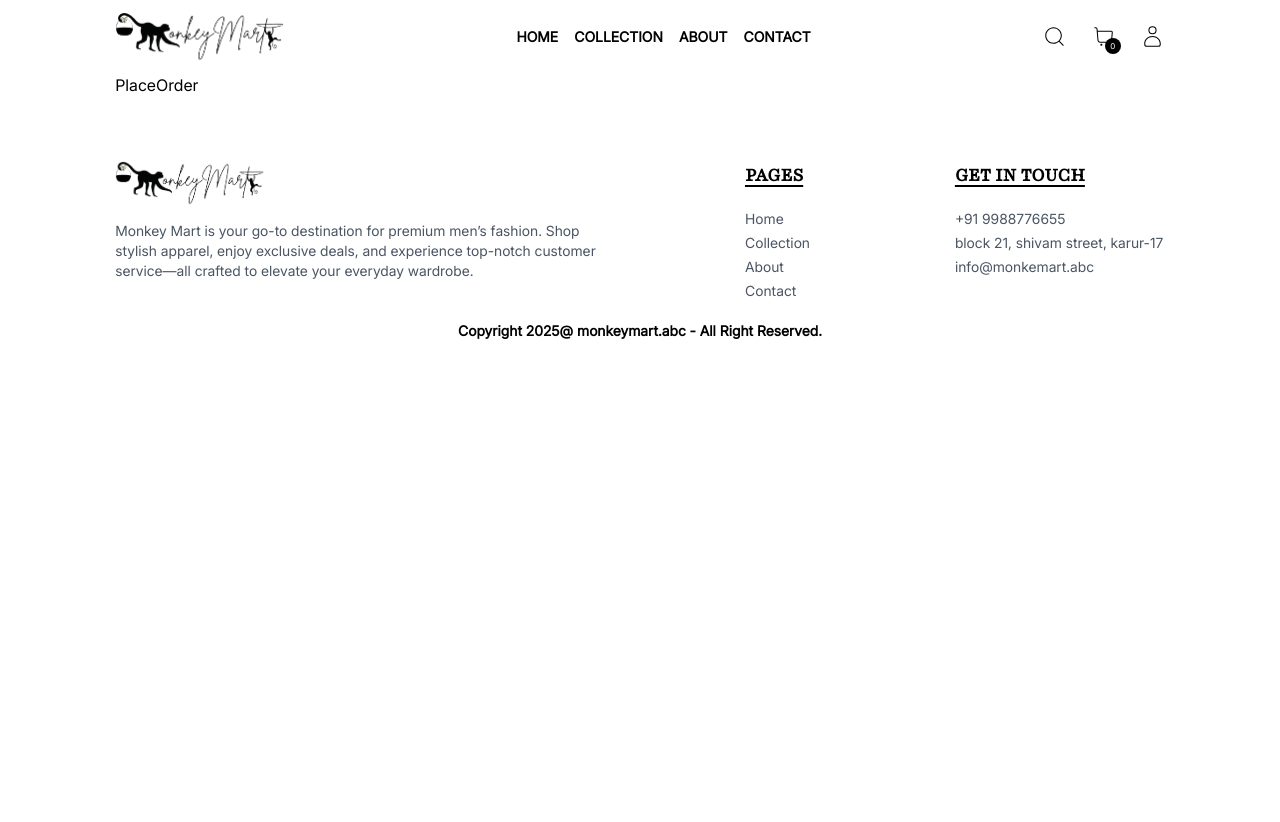
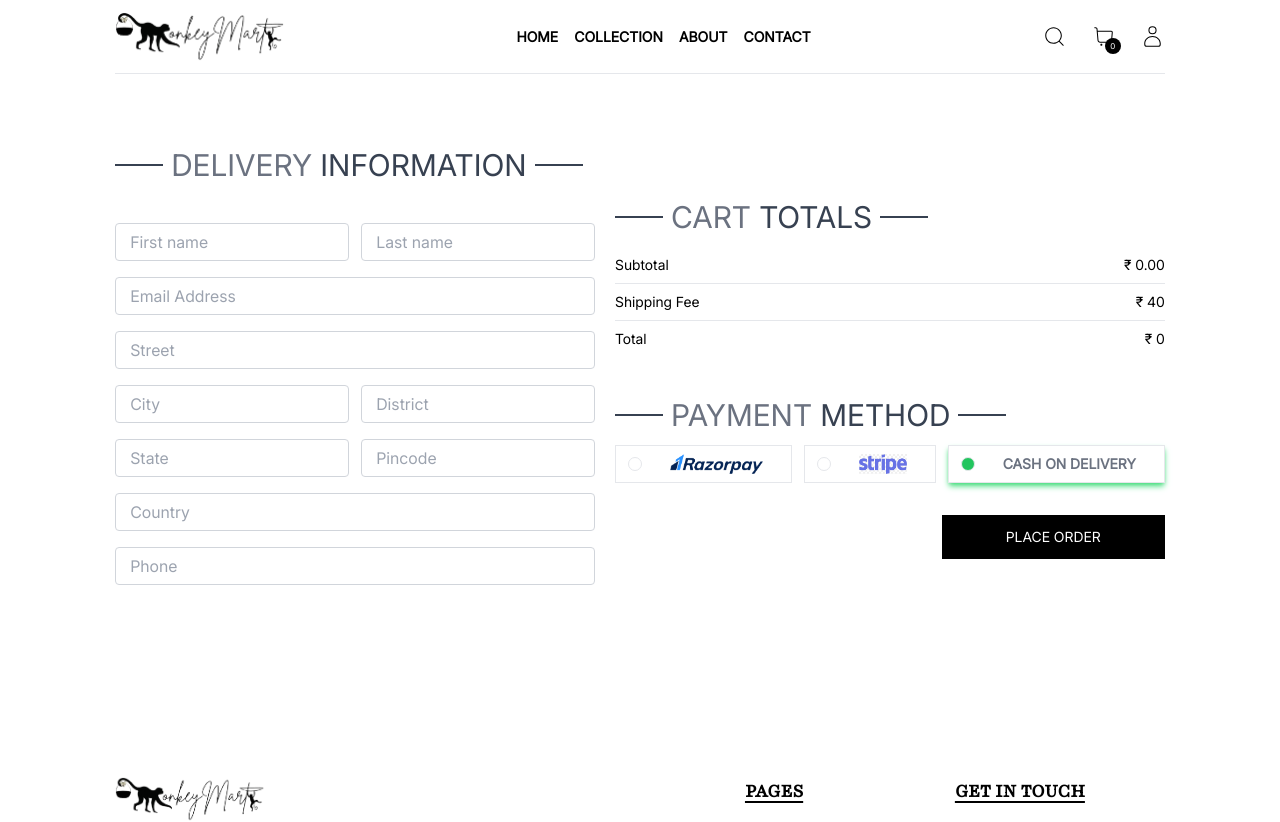
Before and after one commit to LivinkumarS/MonkeyMart, a React (Vite) app in the folder monkeymart-frontend/: page /place-order in a window 1280 px wide. Shown: the top 822 px of the page. Before the commit the page ends 800 px from the top, so only its background shows below. Built offline with nearby package versions, Linux system fonts and the light colour scheme.

Commit message:
Place order page

```diff
--- a/monkeymart-frontend/src/components/Titile.jsx
+++ b/monkeymart-frontend/src/components/Titile.jsx
@@ -5,8 +5,8 @@
     <div className="inline-flex gap-2 items-center mb-3 text-lg sm:text-3xl">
       <p className="w-8 sm:w-12 h-[1px] sm:h-[2px] bg-gray-700"></p>
       <p className="text-gray-500">
-        {text1}
-        <span className="text-gray-700 font-medium">{text2}</span>
+        {text1.trim()}{" "}
+        <span className="text-gray-700 font-medium">{text2.trim()}</span>
       </p>
       <p className="w-8 sm:w-12 h-[1px] sm:h-[2px] bg-gray-700"></p>
     </div>
--- a/monkeymart-frontend/src/context/ShopContext.jsx
+++ b/monkeymart-frontend/src/context/ShopContext.jsx
@@ -1,5 +1,6 @@
 import React, { createContext, useEffect, useState } from "react";
 import p_img from "../assets/Products/p_img.png";
+import {useNavigate} from 'react-router-dom'
 
 export const ShopContext = createContext();
 
@@ -8,6 +9,7 @@
   const currency = "₹";
   const delivery_fee = 40;
   const [cartItems, setCartItems] = useState({});
+  const navigate=useNavigate();
 
   const addToCart = async (itemId, size) => {
     let cartData = structuredClone(cartItems);
@@ -752,6 +754,7 @@
   };
 
   const value = {
+    navigate,
     currency,
     delivery_fee,
     products,
--- a/monkeymart-frontend/src/pages/Cart.jsx
+++ b/monkeymart-frontend/src/pages/Cart.jsx
@@ -6,7 +6,7 @@
 import { toast } from "sonner";
 
 export default function Cart() {
-  const { products, currency, cartItems, updateQuantity } =
+  const { products, currency, cartItems, updateQuantity, navigate } =
     useContext(ShopContext);
 
   const [cartData, setCartData] = useState([]);
@@ -108,6 +108,15 @@
           <CartTotal />
         </div>
       </div>
+
+      <div className="w-full text-end mt-8">
+        <button
+          onClick={() => navigate("/place-order")}
+          className="bg-black text-white px-16 py-3 text-sm"
+        >
+          PLACE ORDER
+        </button>
+      </div>
     </div>
   );
 }
--- a/monkeymart-frontend/src/pages/PlaceOrder.jsx
+++ b/monkeymart-frontend/src/pages/PlaceOrder.jsx
@@ -1,7 +1,151 @@
-import React from 'react'
+import React, { useContext, useState } from "react";
+import Titile from "../components/Titile";
+import CartTotal from "../components/CartTotal";
+import razorpayImg from "../assets/PlaceOrder/razorpay.png";
+import stripeImg from "../assets/PlaceOrder/stripe.png";
+import { ShopContext } from "../context/ShopContext";
 
 export default function PlaceOrder() {
+  const [paymentMethod, setPaymentMethod] = useState("cod");
+
+  const { navigate } = useContext(ShopContext);
+
   return (
-    <div>PlaceOrder</div>
-  )
+    <div className="flex flex-col sm:flex-row justify-between gap-4 pt-5 sm:pt-14 min-h-[80vh] border-t">
+      {/* Left Side */}
+
+      <div className="flex flex-col gap-4 w-full max-w-[480px]">
+        <div className="text-xl sm:text-2xl my-3">
+          <Titile text1={"DELIVERY"} text2={"INFORMATION"} />
+        </div>
+
+        <div className="flex gap-3">
+          <input
+            type="text"
+            className="border border-gray-300 rounded py-1.5 px-3.5 w-full"
+            placeholder="First name"
+          />
+          <input
+            type="text"
+            className="border border-gray-300 rounded py-1.5 px-3.5 w-full"
+            placeholder="Last name"
+          />
+        </div>
+        <input
+          type="email"
+          className="border border-gray-300 rounded py-1.5 px-3.5 w-full"
+          placeholder="Email Address"
+        />
+        <input
+          type="text"
+          className="border border-gray-300 rounded py-1.5 px-3.5 w-full"
+          placeholder="Street"
+        />
+        <div className="flex gap-3">
+          <input
+            type="text"
+            className="border border-gray-300 rounded py-1.5 px-3.5 w-full"
+            placeholder="City"
+          />
+          <input
+            type="text"
+            className="border border-gray-300 rounded py-1.5 px-3.5 w-full"
+            placeholder="District"
+          />
+        </div>
+        <div className="flex gap-3">
+          <input
+            type="text"
+            className="border border-gray-300 rounded py-1.5 px-3.5 w-full"
+            placeholder="State"
+          />
+          <input
+            type="number"
+            className="border border-gray-300 rounded py-1.5 px-3.5 w-full"
+            placeholder="Pincode"
+          />
+        </div>
+        <input
+          type="text"
+          className="border border-gray-300 rounded py-1.5 px-3.5 w-full"
+          placeholder="Country"
+        />
+        <input
+          type="number"
+          className="border border-gray-300 rounded py-1.5 px-3.5 w-full"
+          placeholder="Phone"
+        />
+      </div>
+
+      {/* Right side */}
+      <div className="mt-8">
+        <div className="mt-8 min-w-80">
+          <CartTotal />
+        </div>
+        <div className="mt-12">
+          <Titile text1={"PAYMENT"} text2={"METHOD"} />
+          <div className="flex flex-col gap-3 lg:flex-row">
+            <div
+              onClick={() => {
+                setPaymentMethod("razorpay");
+              }}
+              className={`flex items-center gap-3 border p-2 px-3 cursor-pointer ${
+                paymentMethod === "razorpay" ? "shadow-md shadow-green-400" : ""
+              }`}
+            >
+              <p
+                className={`h-3.5 min-w-3.5 border rounded-full ${
+                  paymentMethod === "razorpay" ? "bg-green-500" : ""
+                }`}
+              ></p>
+              <img src={razorpayImg} className="h-5 mx-4" />
+            </div>
+            <div
+              onClick={() => {
+                setPaymentMethod("stripe");
+              }}
+              className={`flex items-center gap-3 border p-2 px-3 cursor-pointer ${
+                paymentMethod === "stripe" ? "shadow-md shadow-green-400" : ""
+              }`}
+            >
+              <p
+                className={`h-3.5 min-w-3.5 border rounded-full ${
+                  paymentMethod === "stripe" ? "bg-green-500" : ""
+                }`}
+              ></p>
+              <img src={stripeImg} className="h-5 mx-4" />
+            </div>
+            <div
+              onClick={() => {
+                setPaymentMethod("cod");
+              }}
+              className={`flex items-center gap-3 border p-2 px-3 cursor-pointer ${
+                paymentMethod === "cod" ? "shadow-md shadow-green-400" : ""
+              }`}
+            >
+              <p
+                className={`h-3.5 min-w-3.5 border rounded-full ${
+                  paymentMethod === "cod" ? "bg-green-500" : ""
+                }`}
+              ></p>
+              <p className="text-sm text-gray-500 font-semibold mx-4">
+                CASH ON DELIVERY
+              </p>
+            </div>
+          </div>
+
+          <div className="w-full text-end mt-8">
+            <button
+              onClick={() => {
+                navigate("/orders");
+              }}
+              className="bg-black text-white px-16 py-3 text-sm"
+            >
+              PLACE ORDER
+            </button>
+          </div>
+        </div>
+      </div>
+    </div>
+  );
 }
```
Also changed, not shown: monkeymart-frontend/src/assets/PlaceOrder/razorpay.png (added), monkeymart-frontend/src/assets/PlaceOrder/stripe.png (added).
